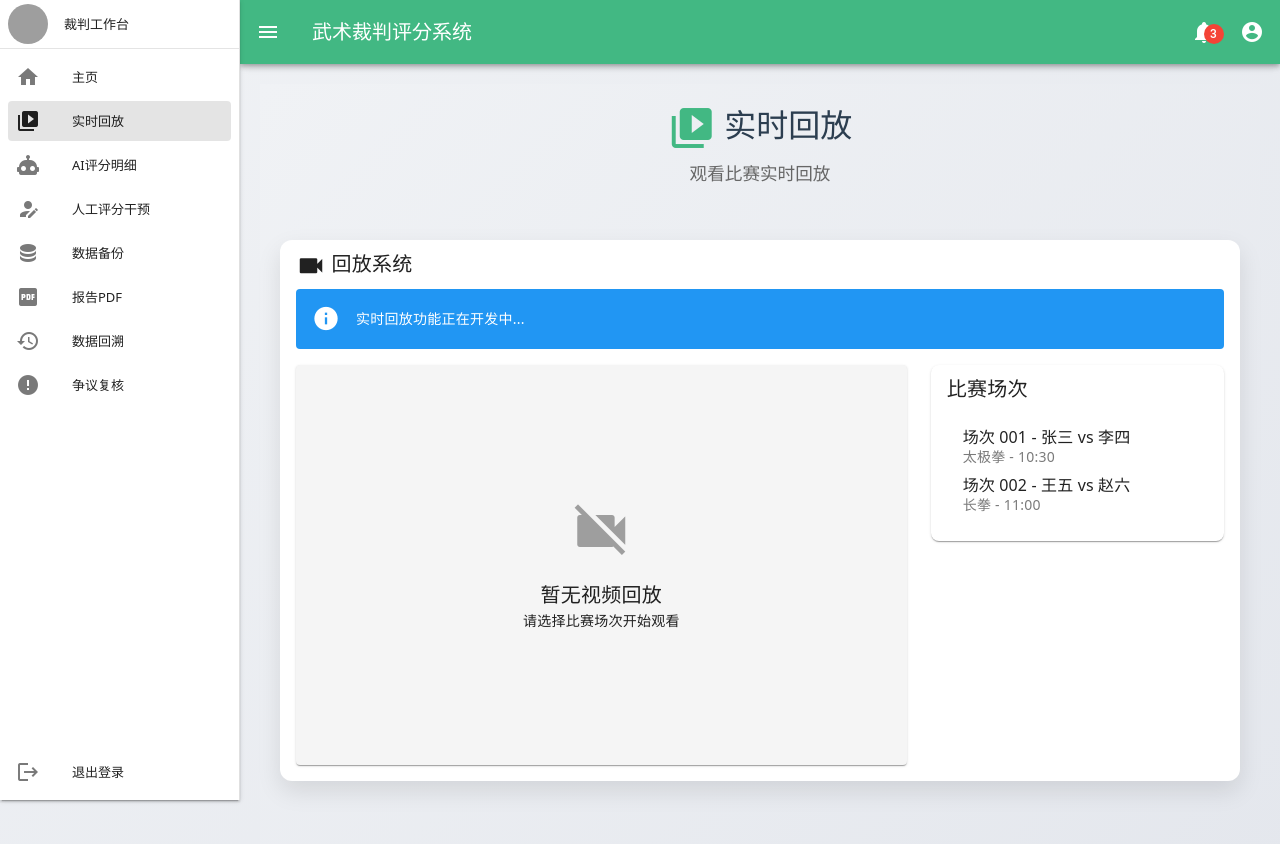
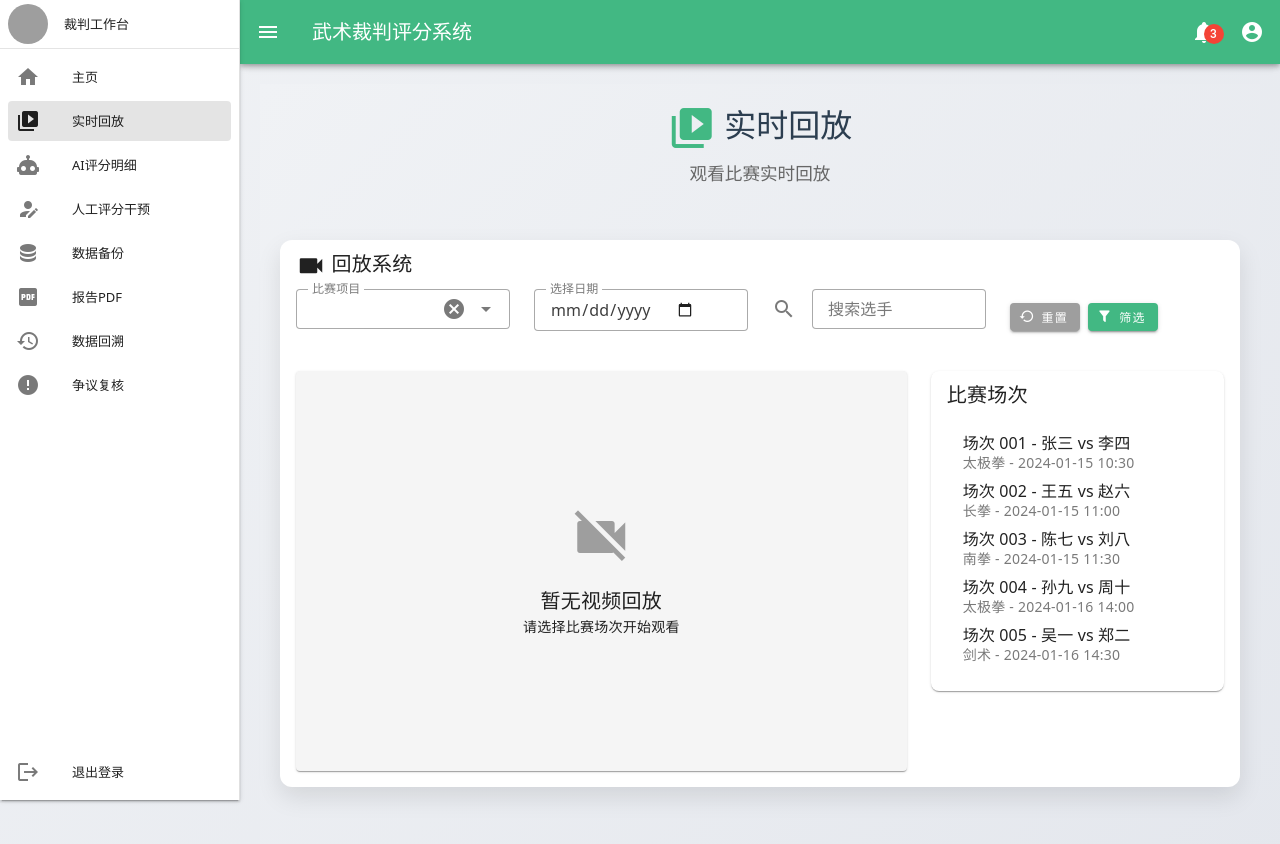
Before and after one commit to Sbitech/adminFront, a Vue app: page /replay in a window 1280 px wide. Shown: the top 844 px of the page. Built offline with nearby package versions, Linux system fonts and the light colour scheme; grey boxes are pictures that could not be loaded.

Commit message:
删除了开发的蓝色提示条 实时回放添加了视频功能和场次筛选功能

```diff
--- a/src/views/ai-score/index.vue
+++ b/src/views/ai-score/index.vue
@@ -20,9 +20,9 @@
             AI评分分析
           </v-card-title>
           <v-card-text>
-            <v-alert type="info" class="mb-4">
+            <!-- <v-alert type="info" class="mb-4">
               AI评分明细功能正在开发中...
-            </v-alert>
+            </v-alert> -->
 
             <v-row>
               <v-col cols="12" md="6">
--- a/src/views/backup/index.vue
+++ b/src/views/backup/index.vue
@@ -20,9 +20,9 @@
             备份管理
           </v-card-title>
           <v-card-text>
-            <v-alert type="info" class="mb-4">
+            <!-- <v-alert type="info" class="mb-4">
               数据备份功能正在开发中...
-            </v-alert>
+            </v-alert> -->
 
             <v-row>
               <v-col cols="12" md="6">
@@ -32,7 +32,7 @@
                     <v-list>
                       <v-list-item>
                         <v-list-item-title>上次备份</v-list-item-title>
-                        <v-list-item-subtitle>2024-01-15 14:30</v-list-item-subtitle>
+                        <v-list-item-subtitle>2025-08-19 14:30</v-list-item-subtitle>
                       </v-list-item>
                       <v-list-item>
                         <v-list-item-title>备份大小</v-list-item-title>
@@ -82,15 +82,15 @@
           <v-card-text>
             <v-list>
               <v-list-item>
-                <v-list-item-title>2024-01-15 14:30</v-list-item-title>
+                <v-list-item-title>2025-08-19 14:30</v-list-item-title>
                 <v-list-item-subtitle>自动备份 - 2.3 GB</v-list-item-subtitle>
               </v-list-item>
               <v-list-item>
-                <v-list-item-title>2024-01-14 14:30</v-list-item-title>
+                <v-list-item-title>2025-08-18 14:30</v-list-item-title>
                 <v-list-item-subtitle>自动备份 - 2.2 GB</v-list-item-subtitle>
               </v-list-item>
               <v-list-item>
-                <v-list-item-title>2024-01-13 14:30</v-list-item-title>
+                <v-list-item-title>2025-08-17 14:30</v-list-item-title>
                 <v-list-item-subtitle>手动备份 - 2.1 GB</v-list-item-subtitle>
               </v-list-item>
             </v-list>
--- a/src/views/dispute/index.vue
+++ b/src/views/dispute/index.vue
@@ -307,7 +307,7 @@ const disputes = ref([
     disputeType: '评分偏差',
     status: 'pending',
     priority: 'high',
-    createdTime: '2024-01-15 14:30',
+    createdTime: '2025-06-15 14:30',
     originalScore: 8.2,
     aiScore: 8.5,
     reason: 'AI评分与人工评分差异较大，需要复核',
@@ -320,7 +320,7 @@ const disputes = ref([
     disputeType: '技术动作争议',
     status: 'processing',
     priority: 'medium',
-    createdTime: '2024-01-15 15:45',
+    createdTime: '2025-07-15 15:45',
     originalScore: 7.8,
     aiScore: 8.1,
     reason: '对某个技术动作的评分标准存在争议',
@@ -333,7 +333,7 @@ const disputes = ref([
     disputeType: '评分标准',
     status: 'resolved',
     priority: 'low',
-    createdTime: '2024-01-15 16:20',
+    createdTime: '2025-08-15 16:20',
     originalScore: 9.0,
     aiScore: 8.8,
     reason: '评分标准理解不一致',
--- a/src/views/history/index.vue
+++ b/src/views/history/index.vue
@@ -20,12 +20,12 @@
             历史数据查询
           </v-card-title>
           <v-card-text>
-            <v-alert type="info" class="mb-4">
+            <!-- <v-alert type="info" class="mb-4">
               数据回溯功能正在开发中...
-            </v-alert>
+            </v-alert> -->
 
             <v-row class="mb-4">
-              <v-col cols="12" md="3">
+              <v-col cols="12" md="2">
                 <v-text-field
                   label="选手姓名"
                   variant="outlined"
@@ -33,7 +33,7 @@
                   hide-details
                 ></v-text-field>
               </v-col>
-              <v-col cols="12" md="3">
+              <v-col cols="12" md="2">
                 <v-select
                   label="比赛项目"
                   :items="['全部项目', '太极拳', '长拳', '南拳']"
@@ -42,7 +42,7 @@
                   hide-details
                 ></v-select>
               </v-col>
-              <v-col cols="12" md="3">
+              <v-col cols="12" md="2">
                 <v-text-field
                   label="开始日期"
                   type="date"
@@ -51,7 +51,7 @@
                   hide-details
                 ></v-text-field>
               </v-col>
-              <v-col cols="12" md="3">
+              <v-col cols="12" md="2">
                 <v-text-field
                   label="结束日期"
                   type="date"
@@ -59,6 +59,25 @@
                   density="compact"
                   hide-details
                 ></v-text-field>
+              </v-col>
+              <v-col cols="12" md="4" class="d-flex align-end">
+                <v-btn
+                  color="#42b883"
+                  prepend-icon="mdi-magnify"
+                  @click="handleQuery"
+                  class="mr-2"
+                  height="40"
+                >
+                  查询
+                </v-btn>
+                <v-btn
+                  color="grey"
+                  prepend-icon="mdi-restore"
+                  @click="handleReset"
+                  height="40"
+                >
+                  重置
+                </v-btn>
               </v-col>
             </v-row>
 
@@ -88,6 +107,16 @@
 
 <script setup>
 import { ref } from 'vue'
+
+const handleQuery = () => {
+  // 这里可以添加实际的查询逻辑
+  console.log('执行查询...')
+}
+
+const handleReset = () => {
+  // 重置查询条件
+  console.log('重置查询条件...')
+}
 
 // 表格头
 const headers = [
--- a/src/views/manual-score/index.vue
+++ b/src/views/manual-score/index.vue
@@ -20,9 +20,9 @@
             评分调整
           </v-card-title>
           <v-card-text>
-            <v-alert type="info" class="mb-4">
+            <!-- <v-alert type="info" class="mb-4">
               人工评分干预功能正在开发中...
-            </v-alert>
+            </v-alert> -->
 
             <v-row>
               <v-col cols="12" md="8">
@@ -77,6 +77,10 @@
                           ></v-textarea>
                         </v-col>
                       </v-row>
+                                            <v-btn color="#42b883" block>
+                        <v-icon left>mdi-file-pdf</v-icon>
+                        确定调整
+                      </v-btn>
                     </v-form>
                   </v-card-text>
                 </v-card>
@@ -96,9 +100,11 @@
                         <v-list-item-subtitle>7.8 → 8.0 (表现力度)</v-list-item-subtitle>
                       </v-list-item>
                     </v-list>
+
                   </v-card-text>
                 </v-card>
               </v-col>
+
             </v-row>
           </v-card-text>
         </v-card>
--- a/src/views/replay/index.vue
+++ b/src/views/replay/index.vue
@@ -20,14 +20,76 @@
             回放系统
           </v-card-title>
           <v-card-text>
-            <v-alert type="info" class="mb-4">
-              实时回放功能正在开发中...
-            </v-alert>
+            <!-- 筛选区域 -->
+            <v-row class="mb-4">
+              <v-col cols="12" md="3">
+                <v-select
+                  v-model="selectedEvent"
+                  label="比赛项目"
+                  :items="eventOptions"
+                  variant="outlined"
+                  density="compact"
+                  hide-details
+                  clearable
+                ></v-select>
+              </v-col>
+              <v-col cols="12" md="3">
+                <v-text-field
+                  v-model="selectedDate"
+                  label="选择日期"
+                  type="date"
+                  variant="outlined"
+                  density="compact"
+                  hide-details
+                  clearable
+                ></v-text-field>
+              </v-col>
+              <v-col cols="12" md="3">
+                <v-text-field
+                  v-model="searchKeyword"
+                  label="搜索选手"
+                  prepend-icon="mdi-magnify"
+                  variant="outlined"
+                  density="compact"
+                  hide-details
+                  clearable
+                ></v-text-field>
+              </v-col>
+              <v-col cols="12" md="3" class="d-flex align-end">
+                <v-btn
+                  color="grey"
+                  prepend-icon="mdi-restore"
+                  @click="resetFilters"
+                  class="mr-2"
+                  size="small"
+                >
+                  重置
+                </v-btn>
+                <v-btn
+                  color="#42b883"
+                  prepend-icon="mdi-filter"
+                  @click="applyFilters"
+                  size="small"
+                >
+                  筛选
+                </v-btn>
+              </v-col>
+            </v-row>
 
             <v-row>
               <v-col cols="12" md="8">
                 <v-card class="video-player" height="400">
-                  <v-card-text class="text-center">
+                  <video
+                    v-if="selectedMatch && selectedMatch.videoUrl"
+                    :src="selectedMatch.videoUrl"
+                    controls
+                    autoplay
+                    class="video-element"
+                    @error="handleVideoError"
+                  >
+                    您的浏览器不支持视频播放。
+                  </video>
+                  <v-card-text v-else class="text-center">
                     <v-icon size="64" color="grey">mdi-video-off</v-icon>
                     <p class="text-h6 mt-4">暂无视频回放</p>
                     <p>请选择比赛场次开始观看</p>
@@ -37,16 +99,33 @@
 
               <v-col cols="12" md="4">
                 <v-card class="match-list">
-                  <v-card-title>比赛场次</v-card-title>
+                  <v-card-title>
+                    比赛场次
+                    <v-chip v-if="filteredMatches.length !== matches.length" small color="#42b883" class="ml-2">
+                      {{ filteredMatches.length }} 场
+                    </v-chip>
+                  </v-card-title>
                   <v-card-text>
                     <v-list>
-                      <v-list-item>
-                        <v-list-item-title>场次 001 - 张三 vs 李四</v-list-item-title>
-                        <v-list-item-subtitle>太极拳 - 10:30</v-list-item-subtitle>
+                      <v-list-item
+                        v-for="match in filteredMatches"
+                        :key="match.id"
+                        :class="{ 'selected-match': selectedMatch?.id === match.id }"
+                        @click="selectMatch(match)"
+                        class="match-item"
+                      >
+                        <v-list-item-title>{{ match.title }}</v-list-item-title>
+                        <v-list-item-subtitle>{{ match.event }} - {{ match.date }} {{ match.time }}</v-list-item-subtitle>
+                        <template v-slot:append>
+                          <v-icon v-if="selectedMatch?.id === match.id" color="#42b883">
+                            mdi-play-circle
+                          </v-icon>
+                        </template>
                       </v-list-item>
-                      <v-list-item>
-                        <v-list-item-title>场次 002 - 王五 vs 赵六</v-list-item-title>
-                        <v-list-item-subtitle>长拳 - 11:00</v-list-item-subtitle>
+                      <v-list-item v-if="filteredMatches.length === 0">
+                        <v-list-item-title class="text-center text-grey">
+                          暂无匹配的比赛
+                        </v-list-item-title>
                       </v-list-item>
                     </v-list>
                   </v-card-text>
@@ -61,7 +140,130 @@
 </template>
 
 <script setup>
-// 实时回放页面逻辑
+import { ref, computed } from 'vue'
+
+// 选中的比赛
+const selectedMatch = ref(null)
+
+// 筛选条件
+const selectedEvent = ref('')
+const selectedDate = ref('')
+const searchKeyword = ref('')
+
+// 比赛项目选项
+const eventOptions = ['太极拳', '长拳', '南拳', '剑术', '刀术']
+
+// 模拟比赛数据（添加更多字段用于筛选）
+const matches = ref([
+  {
+    id: 1,
+    title: '场次 001 - 张三 vs 李四',
+    event: '太极拳',
+    time: '10:30',
+    date: '2024-01-15',
+    player1: '张三',
+    player2: '李四',
+    videoUrl: '/videos/match001.mp4'
+  },
+  {
+    id: 2,
+    title: '场次 002 - 王五 vs 赵六',
+    event: '长拳',
+    time: '11:00',
+    date: '2024-01-15',
+    player1: '王五',
+    player2: '赵六',
+    videoUrl: 'https://v.xinmin.cn/uploads/videos/2024/12/30/BFOL852349.mp4'
+  },
+  {
+    id: 3,
+    title: '场次 003 - 陈七 vs 刘八',
+    event: '南拳',
+    time: '11:30',
+    date: '2024-01-15',
+    player1: '陈七',
+    player2: '刘八',
+    videoUrl: '/videos/match003.mp4'
+  },
+  {
+    id: 4,
+    title: '场次 004 - 孙九 vs 周十',
+    event: '太极拳',
+    time: '14:00',
+    date: '2024-01-16',
+    player1: '孙九',
+    player2: '周十',
+    videoUrl: '/videos/match004.mp4'
+  },
+  {
+    id: 5,
+    title: '场次 005 - 吴一 vs 郑二',
+    event: '剑术',
+    time: '14:30',
+    date: '2024-01-16',
+    player1: '吴一',
+    player2: '郑二',
+    videoUrl: '/videos/match005.mp4'
+  }
+])
+
+// 筛选后的比赛列表
+const filteredMatches = computed(() => {
+  return matches.value.filter(match => {
+    // 比赛项目筛选
+    if (selectedEvent.value && match.event !== selectedEvent.value) {
+      return false
+    }
+
+    // 日期筛选
+    if (selectedDate.value && match.date !== selectedDate.value) {
+      return false
+    }
+
+    // 选手姓名搜索
+    if (searchKeyword.value) {
+      const keyword = searchKeyword.value.toLowerCase()
+      const title = match.title.toLowerCase()
+      const player1 = match.player1.toLowerCase()
+      const player2 = match.player2.toLowerCase()
+
+      return title.includes(keyword) ||
+             player1.includes(keyword) ||
+             player2.includes(keyword)
+    }
+
+    return true
+  })
+})
+
+// 选择比赛场次
+const selectMatch = (match) => {
+  selectedMatch.value = match
+  console.log('选择的比赛:', match)
+}
+
+// 应用筛选
+const applyFilters = () => {
+  console.log('应用筛选:', {
+    event: selectedEvent.value,
+    date: selectedDate.value,
+    keyword: searchKeyword.value
+  })
+}
+
+// 重置筛选
+const resetFilters = () => {
+  selectedEvent.value = ''
+  selectedDate.value = ''
+  searchKeyword.value = ''
+  selectedMatch.value = null
+  console.log('重置筛选')
+}
+
+// 处理视频加载错误
+const handleVideoError = () => {
+  console.error('视频加载失败，请检查视频路径')
+}
 </script>
 
 <style scoped>
@@ -111,4 +313,25 @@
 .match-list {
   border-radius: 8px;
 }
+
+.video-element {
+  width: 100%;
+  height: 100%;
+  object-fit: contain;
+  background-color: #000;
+}
+
+.match-item {
+  cursor: pointer;
+  transition: background-color 0.3s ease;
+}
+
+.match-item:hover {
+  background-color: rgba(66, 184, 131, 0.1);
+}
+
+.selected-match {
+  background-color: rgba(66, 184, 131, 0.2) !important;
+  border-left: 4px solid #42b883;
+}
 </style>
--- a/src/views/report/index.vue
+++ b/src/views/report/index.vue
@@ -20,9 +20,9 @@
             报告生成
           </v-card-title>
           <v-card-text>
-            <v-alert type="info" class="mb-4">
+            <!-- <v-alert type="info" class="mb-4">
               报告生成功能正在开发中...
-            </v-alert>
+            </v-alert> -->
 
             <v-row>
               <v-col cols="12" md="6">
@@ -69,13 +69,13 @@
 
               <v-col cols="12" md="6">
                 <v-card class="report-preview">
-                  <v-card-title>报告预览</v-card-title>
+                  <!-- <v-card-title>报告预览</v-card-title>
                   <v-card-text>
                     <v-icon size="64" color="grey" class="d-block mx-auto mb-4">
                       mdi-file-pdf-outline
                     </v-icon>
                     <p class="text-center">PDF预览将在此显示</p>
-                  </v-card-text>
+                  </v-card-text> -->
                 </v-card>
               </v-col>
             </v-row>
@@ -92,11 +92,11 @@
           <v-card-text>
             <v-list>
               <v-list-item>
-                <v-list-item-title>日报告 - 2024-01-15</v-list-item-title>
+                <v-list-item-title>日报告 - 2025-08-19</v-list-item-title>
                 <v-list-item-subtitle>2.1 MB - 下载</v-list-item-subtitle>
               </v-list-item>
               <v-list-item>
-                <v-list-item-title>周报告 - 2024-01-08~14</v-list-item-title>
+                <v-list-item-title>周报告 - 2025-08-19</v-list-item-title>
                 <v-list-item-subtitle>5.3 MB - 下载</v-list-item-subtitle>
               </v-list-item>
               <v-list-item>
```
